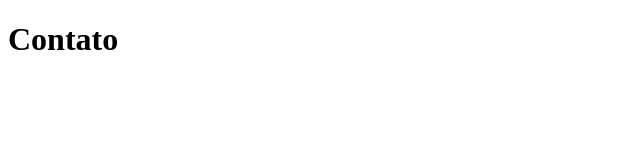
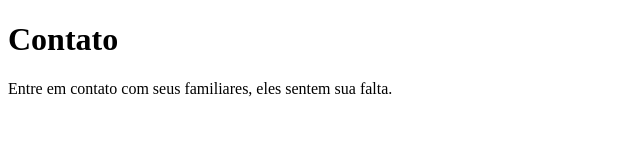
Before and after one commit to daniel-bowlas/sistema-de-cadastro, a plain HTML site: page contato.html in a window 1280 px wide. Shown: the whole page, without its empty margins (0-640 px from the left). Drawn offline with Linux system fonts and the light colour scheme.

Commit message:
adicionando uma frase linda

```diff
--- a/contato.html
+++ b/contato.html
@@ -8,5 +8,6 @@
 </head>
 <body>
     <h1>Contato</h1>
+    <p>Entre em contato com seus familiares, eles sentem sua falta.</p>
 </body>
 </html>
```
